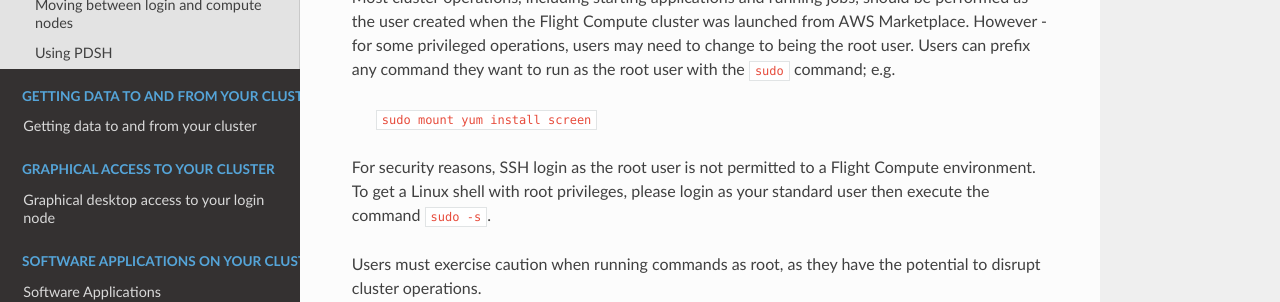
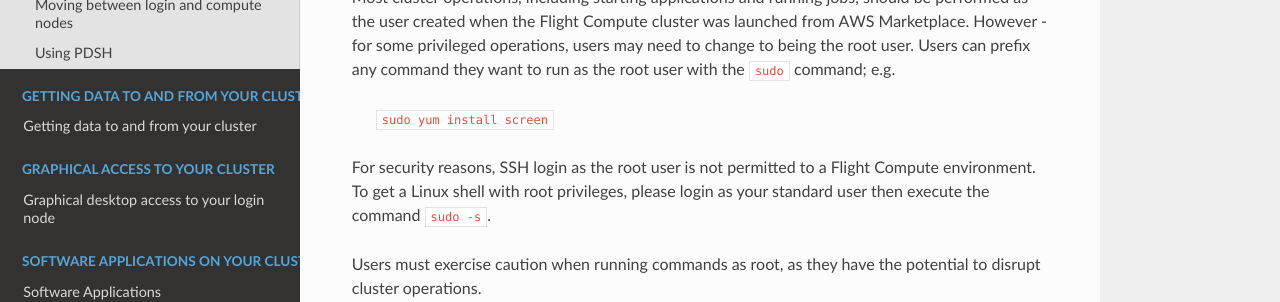
Before and after one commit to alces-software/flight-appliance-docs, a Sphinx documentation site: the page built from docs/source/basics/basic_cluster_operation.rst, in a window 1280 px wide and 900 px high, scrolled down 775 px. Shown: the part 147-449 px from the top of the window. Built offline with Sphinx 7.4.7 and the Read the Docs theme 2.0.0, drawn with Linux system fonts in a browser that asks for light colours; pages that are not in the unit, such as notebooks, are missing from menus.

```diff
--- a/docs/source/basics/basic_cluster_operation.rst
+++ b/docs/source/basics/basic_cluster_operation.rst
@@ -22,7 +22,7 @@ Becoming the root user
 
 Most cluster operations, including starting applications and running jobs, should be performed as the user created when the Flight Compute cluster was launched from AWS Marketplace. However - for some privileged operations, users may need to change to being the root user. Users can prefix any command they want to run as the root user with the ``sudo`` command; e.g.
 
-   ``sudo mount yum install screen``
+   ``sudo yum install screen``
 
 For security reasons, SSH login as the root user is not permitted to a Flight Compute environment. To get a Linux shell with root privileges, please login as your standard user then execute the command ``sudo -s``.
 
@@ -49,7 +49,7 @@ Flight Compute clusters automatically configure a trust relationship between log
 
   ``ssh host-22-33-11-123``
 
-Use the ``logout`` command (or press ``CTRL+D``) to exit the compute node and return to the login node.
+Use the ``logout`` command (or press **CTRL+D**) to exit the compute node and return to the login node.
 
 
 Using PDSH
--- a/docs/source/launch-aws/launching_on_aws.rst
+++ b/docs/source/launch-aws/launching_on_aws.rst
@@ -77,8 +77,7 @@ When you choose to start a Flight Compute cluster from AWS Marketplace, you will
 
  - **Username**; enter the username you want to use to connect to the cluster. Flight will automatic create this user on the cluster, and add your public SSH key to the user.
 
-.. image:: launch-aws/aws-launch_CFT_questions.jpg
-    :alt: AWS CFT questions
+.. image:: aws-launch_CFT_questions.jpg
 
 When all the questions are answered, click the **Next** button to proceed. Enter any tags you wish to use to identify instances in your environment on the next page, then click the **Next** button again. On the review page, read through the answers you've provided and correct any mistakes - click on the *Capabilities* check-box to authorize creations of an IAM role to report cluster performance back to AWS, and click on the **Create** button.
 
```
